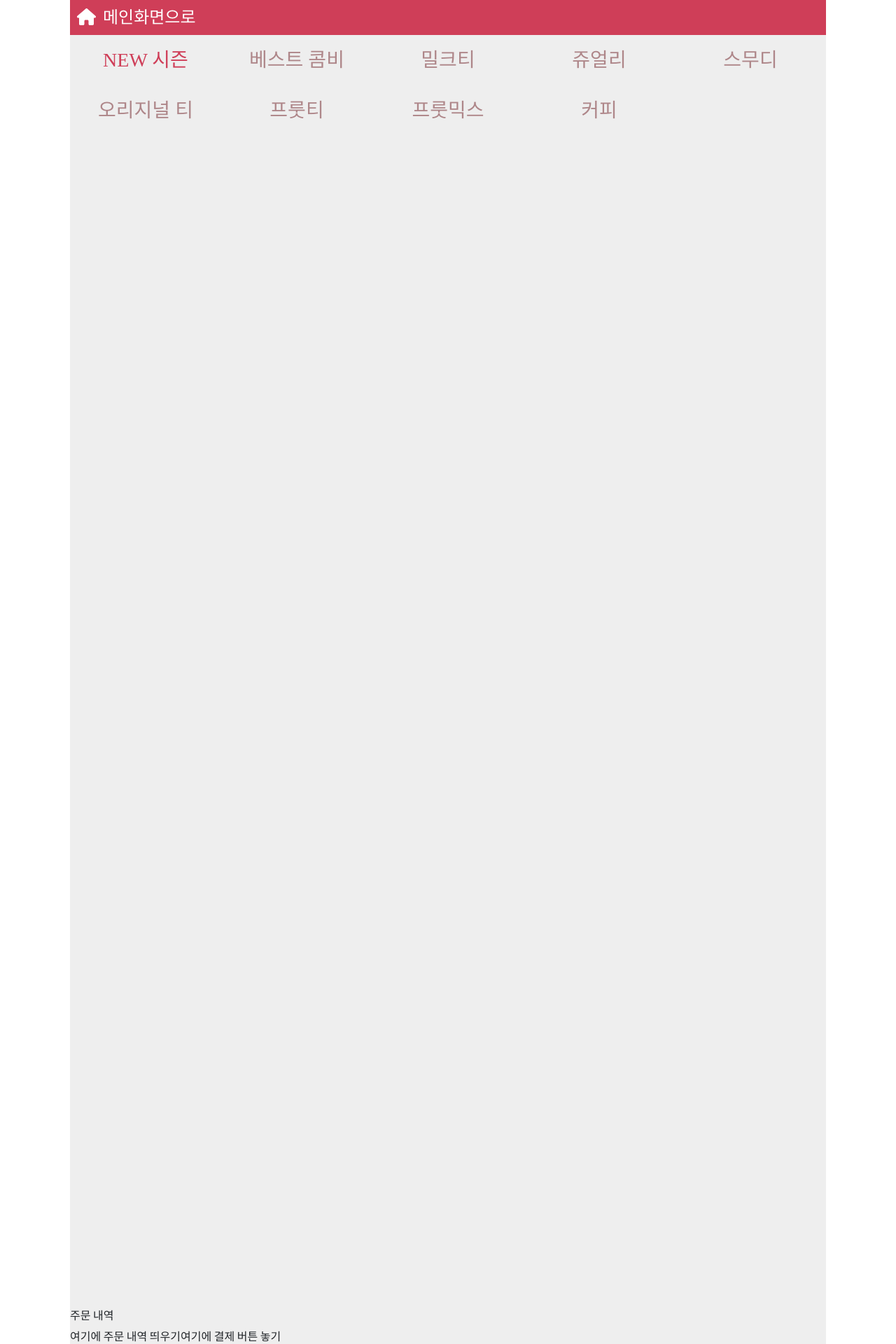
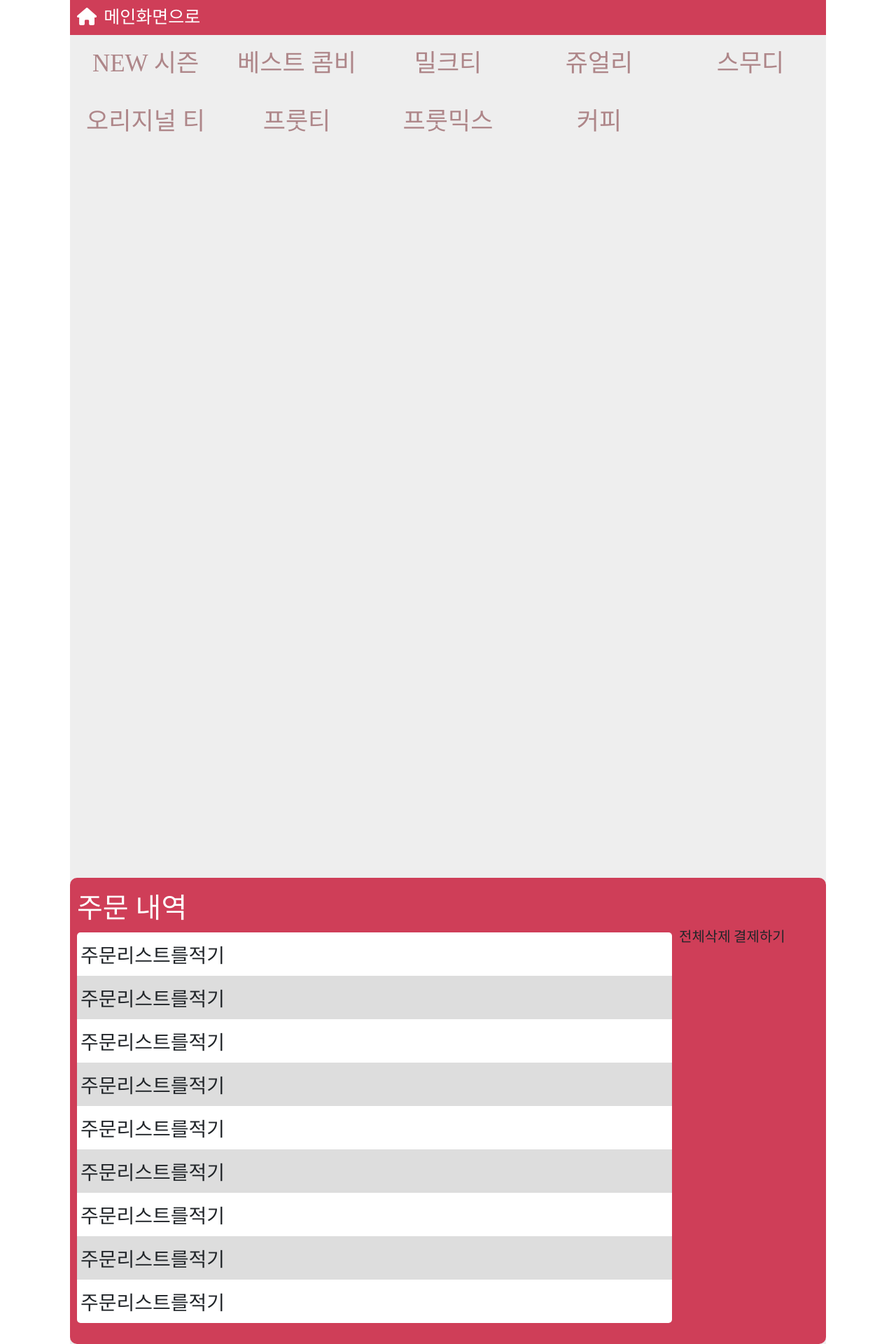
Before and after one commit to Jinju-Jeon/gongcha, a React (Create React App) app: page /gongcha/menu in a window 1280 px wide. Shown: the whole page at 70% size. Built offline with nearby package versions, Linux system fonts and the light colour scheme; a web font is replaced by a local one.

Commit message:
옵션 페이지 만들어둠

```diff
--- a/package.json
+++ b/package.json
@@ -17,6 +17,7 @@
     "react-redux": "^8.1.1",
     "react-router-dom": "^6.14.1",
     "react-scripts": "5.0.1",
+    "styled-components": "^6.0.3",
     "web-vitals": "^2.1.4"
   },
   "scripts": {
--- a/src/App.js
+++ b/src/App.js
@@ -6,10 +6,11 @@ import { useState } from "react";
 import 'bootstrap/dist/css/bootstrap.min.css';
 import './default.scss'
 
-/* Components */
+/* Components and Pages */
 import Menu from "./page/Menu";
 import Home from "./page/Home";
 import List from "./component/List";
+import Option from './page/Option'
 
 /* datas */
 import bestData from './data/best'
@@ -44,7 +45,7 @@ function App() {
     <div className="App">
       <Routes>
         <Route path="/" element={<Home />}/>
-        <Route path="/Menu" element={<Menu/>}>
+        <Route path="/menu" element={<Menu/>}>
           <Route path="newseason" element={<List list={newseason} />}></Route>
           <Route path="best" element={<List list={best} />}></Route>
           <Route path="milktea" element={<List list={milktea} />}></Route>
@@ -55,6 +56,7 @@ function App() {
           <Route path="fruitmix" element={<List list={fruitmix} />}></Route>
           <Route path="coffee" element={<List list={coffee} />}></Route>
         </Route>
+        <Route path="/option/:id" element={<Option />}/>
       </Routes>
     </div>
   );
--- a/src/component/List.js
+++ b/src/component/List.js
@@ -1,9 +1,9 @@
 import React from 'react'
+import { Link } from 'react-router-dom'
 import { Container, Row, Col } from 'react-bootstrap'
 
 export default function List(props) {
     const list = props.list
-    const item = list[0]
 
   return (
 <Container className='menu'>
@@ -11,11 +11,11 @@ export default function List(props) {
         {list.map((item,i)=>{
             return(
             <Col className='col' lg={1} key={i}>
-                <div>
+                <Link to={'/option/'+item.id} state={{menu: item}}>
                     <img src={process.env.PUBLIC_URL + item.img}/>
                     <p className='name'>{item.name}</p>
                     <p className='price'>{item.price.toLocaleString()}원</p>
-                </div>
+                </Link>
             </Col>
             )
         }) ////map
--- /dev/null
+++ b/src/component/OrderList.js
@@ -0,0 +1,28 @@
+import React from 'react'
+
+export default function OrderList() {
+  return (
+    <div className='bottom'>
+          <h1>주문 내역</h1>
+          <div>
+            <div className='order_cover'>
+                <ul className='order_list'>
+                  <li>주문리스트를적기</li>
+                  <li>주문리스트를적기</li>
+                  <li>주문리스트를적기</li>
+                  <li>주문리스트를적기</li>
+                  <li>주문리스트를적기</li>
+                  <li>주문리스트를적기</li>
+                  <li>주문리스트를적기</li>
+                  <li>주문리스트를적기</li>
+                  <li>주문리스트를적기</li>
+                </ul>
+            </div>
+            <div className='menu_btn'>
+                전체삭제
+                결제하기
+            </div>
+          </div>
+    </div>
+  )
+}
--- a/src/default.scss
+++ b/src/default.scss
@@ -5,11 +5,12 @@
     font-weight: normal;
     font-style: normal;
 }
+html{font-size: 20px;}
 
 $payb: 'paybooc-Bold';
 
 /* 세팅 */
-*,ul,ol,p{margin: 0;padding: 0; font-family: 'Noto Sans KR';}
+*,ul,ol,p,h1,h2,h3,h4,h5,h6{margin: 0;padding: 0; font-family: 'Noto Sans KR';}
 
 h1,h2,h3,h4,h5,h6,li,a{font-size: inherit; font-weight: inherit;color: inherit;text-decoration: inherit;list-style: none; font-family: inherit;}
 
--- a/src/page/Home.js
+++ b/src/page/Home.js
@@ -23,7 +23,7 @@ export default function Home() {
           <img src={process.env.PUBLIC_URL + '/img/main4.jpg'} alt="2023 대한민국 브랜드 명예의 전당 '프리미엄 티 전문점' 부문 대상 수상 " />
         </Carousel.Item>
       </Carousel>
-      <Link to='/Menu/newseason'><Button className='intro_btn'><span>주문하기<FontAwesomeIcon icon={faChevronRight} /></span></Button></Link>
+      <Link to='/menu/newseason'><Button className='intro_btn'><span>주문하기<FontAwesomeIcon icon={faChevronRight} /></span></Button></Link>
     </div>
   )
 }
--- a/src/page/Menu.js
+++ b/src/page/Menu.js
@@ -2,37 +2,32 @@ import React from 'react'
 import { Outlet, Link, useLocation } from 'react-router-dom'
 import { FontAwesomeIcon } from '@fortawesome/react-fontawesome'
 import { faHouse } from '@fortawesome/free-solid-svg-icons'
+import OrderList from '../component/OrderList'
 
 export default function Menu() {
   const nowPath = useLocation().pathname.replace('/Menu/','')
-  console.log(nowPath)
+
 
 
   return (
     <div className='Menu'>
-      <div className='back'><FontAwesomeIcon icon={faHouse} />메인화면으로</div>
-        <ul>
-          <li className='on'><Link to='newseason'>NEW 시즌</Link></li>
-          <li><Link to='best'>베스트 콤비</Link></li>
-          <li><Link to='milktea'>밀크티</Link></li>
-          <li><Link to='jewelry'>쥬얼리</Link></li>
-          <li><Link to='smoothie'>스무디</Link></li>
-          <li><Link to='original'>오리지널 티</Link></li>
-          <li><Link to='fruit'>프룻티</Link></li>
-          <li><Link to='fruitmix'>프룻믹스</Link></li>
-          <li><Link to='coffee'>커피</Link></li>
+      <div className='back'><Link to ='/'><FontAwesomeIcon icon={faHouse} />메인화면으로</Link></div>
+        <ul className='category'>
+          <li className={nowPath==='newseason' ? 'on' : ''}><Link to='newseason'>NEW 시즌</Link></li>
+          <li className={nowPath==='best' ? 'on' : ''}><Link to='best'>베스트 콤비</Link></li>
+          <li className={nowPath==='milktea' ? 'on' : ''}><Link to='milktea'>밀크티</Link></li>
+          <li className={nowPath==='jewelry' ? 'on' : ''}><Link to='jewelry'>쥬얼리</Link></li>
+          <li className={nowPath==='smoothie' ? 'on' : ''}><Link to='smoothie'>스무디</Link></li>
+          <li className={nowPath==='original' ? 'on' : ''}><Link to='original'>오리지널 티</Link></li>
+          <li className={nowPath==='fruit' ? 'on' : ''}><Link to='fruit'>프룻티</Link></li>
+          <li className={nowPath==='fruitmix' ? 'on' : ''}><Link to='fruitmix'>프룻믹스</Link></li>
+          <li className={nowPath==='coffee' ? 'on' : ''}><Link to='coffee'>커피</Link></li>
         </ul>
         <div className='center'>
           <Outlet></Outlet>
 
         </div>
-        <div className='bottom'>
-          <h1>주문 내역</h1>
-          <div>
-            <div className=''>여기에 주문 내역 띄우기</div>
-            <div>여기에 결제 버튼 놓기</div>
-          </div>
-        </div>
+        <OrderList />
 
 
     </div>
--- /dev/null
+++ b/src/page/Option.js
@@ -0,0 +1,9 @@
+import React from 'react'
+import { useLocation } from 'react-router-dom'
+
+export default function Option() {
+  console.log(useLocation())
+  return (
+    <div>Option</div>
+  )
+}
--- a/src/page/page.scss
+++ b/src/page/page.scss
@@ -58,17 +58,16 @@
         padding-left: 10px;
         height: 50px; line-height: 50px;
         font-family: default.$payb;
-        font-size: 1.5rem;
+        font-size: 1.25rem;
         background-color: default.$mainC;
         color: #fff;
 
         svg{margin-right: 10px;}
     }
 
-    >ul{
+    >ul.category{
         display: flex;
         flex-wrap: wrap;
-
 
         >li{
             width: 20%;
@@ -87,8 +86,6 @@
     }////ul
 
     .center{
-
-
         .row{
             flex-wrap: wrap;
             align-content: flex-start;
@@ -107,10 +104,10 @@
         }
 
         p{
-            font-size: 1.5rem;
+            font-size: 1.25rem;
             text-align: center;
             &.name{
-                height: 4.5rem;
+                height: 4rem;
                 color: default.$mainC;
                 font-weight: bold;
                 word-break: keep-all;
@@ -120,10 +117,40 @@
     }
 
     .bottom{
-        position: absolute;
-        bottom: 0;
+        position: absolute; bottom: 0;
+        padding: 20px 0px;
+        width: 100%;
+        border-radius: 10px;
+        background-color: default.$mainC;
+
+        h1{
+            padding: 0 10px;
+            font-size: 2rem;
+            font-family: default.$payb;
+            color: #fff;
+        }
+
+        >div{display: flex;}
+
+        .order_cover{
+            width: 870px;
+            box-sizing: border-box;
+            padding: 10px;
+
+            .order_list{
+                border-radius: 5px;
+                background-color: #fff;
+
+                li{
+                    font-size: 1.4rem;
+                    padding: 10px 5px;
+
+                    &:nth-child(2n){background-color: #ddd;}
+                }
 
 
-        >div{display: flex;}
+            }
+        }
+
     }
 }
```
Also changed, not shown: 1 other file (tests, documents, lock files or other folders).
